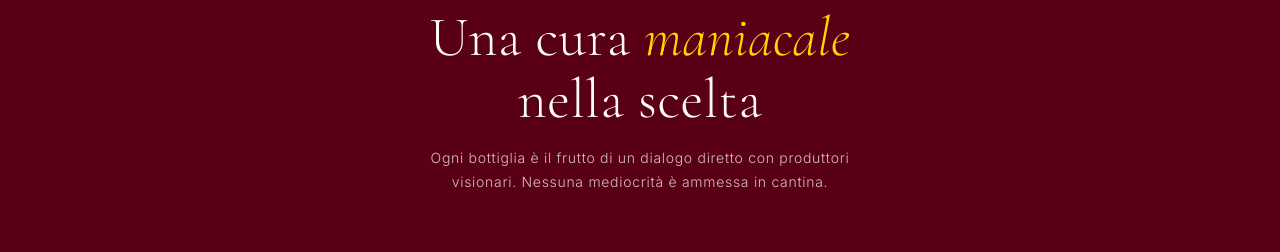
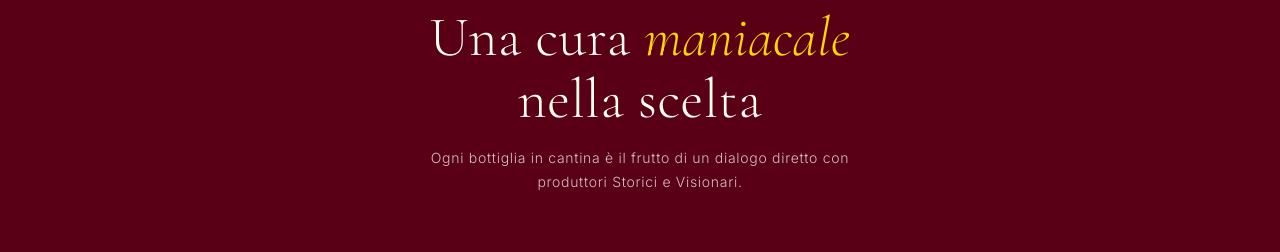
Before and after one commit to aurexagency/EnotecaDeGustibus, a website built with Vite: page index.html in a window 1280 px wide. Shown: the part 4245-4497 px from the top of the page. Built offline with nearby package versions, Linux system fonts and the light colour scheme.

Commit message:
aggiornato paragrafo bottiglie in cantina

```diff
--- a/index.html
+++ b/index.html
@@ -164,8 +164,7 @@
             Una cura <em>maniacale</em><br>nella scelta
           </h2>
           <p class="section-lead">
-            Ogni bottiglia è il frutto di un dialogo diretto con produttori visionari.
-            Nessuna mediocrità è ammessa in cantina.
+            Ogni bottiglia in cantina è il frutto di un dialogo diretto con produttori Storici e Visionari.
           </p>
         </header>
       </div>
```
